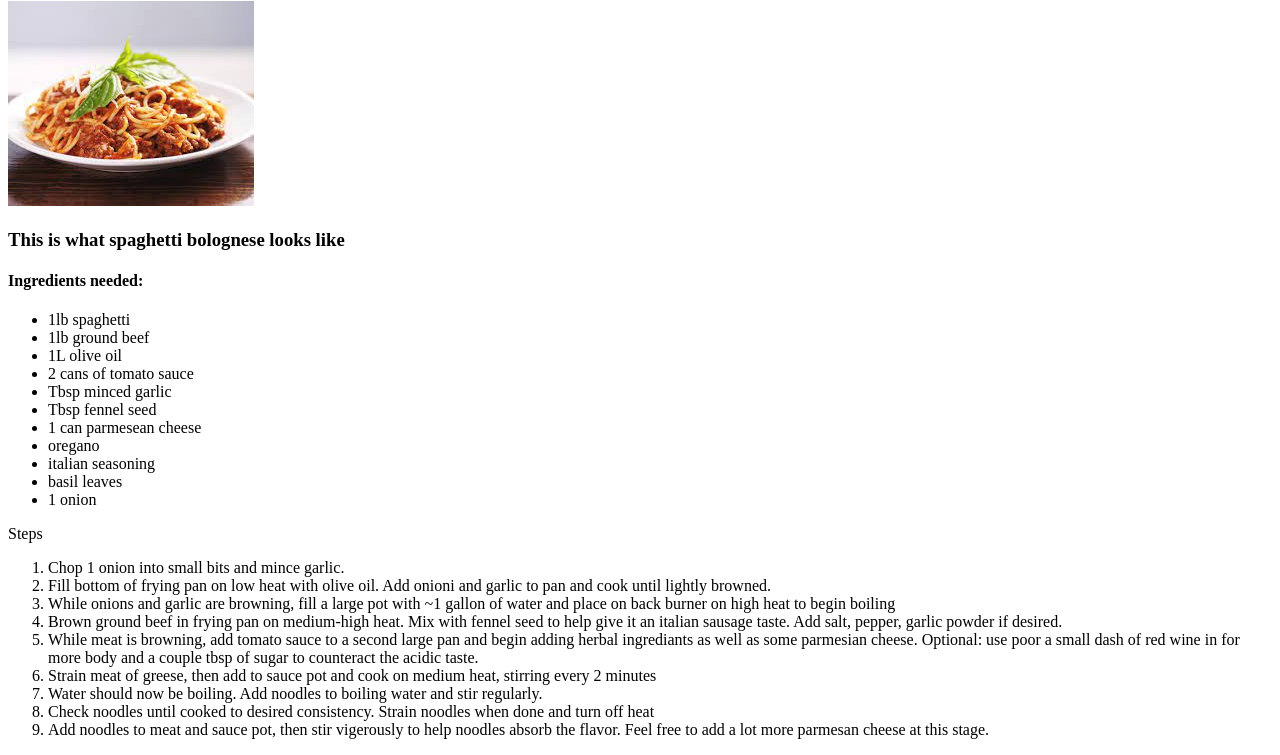
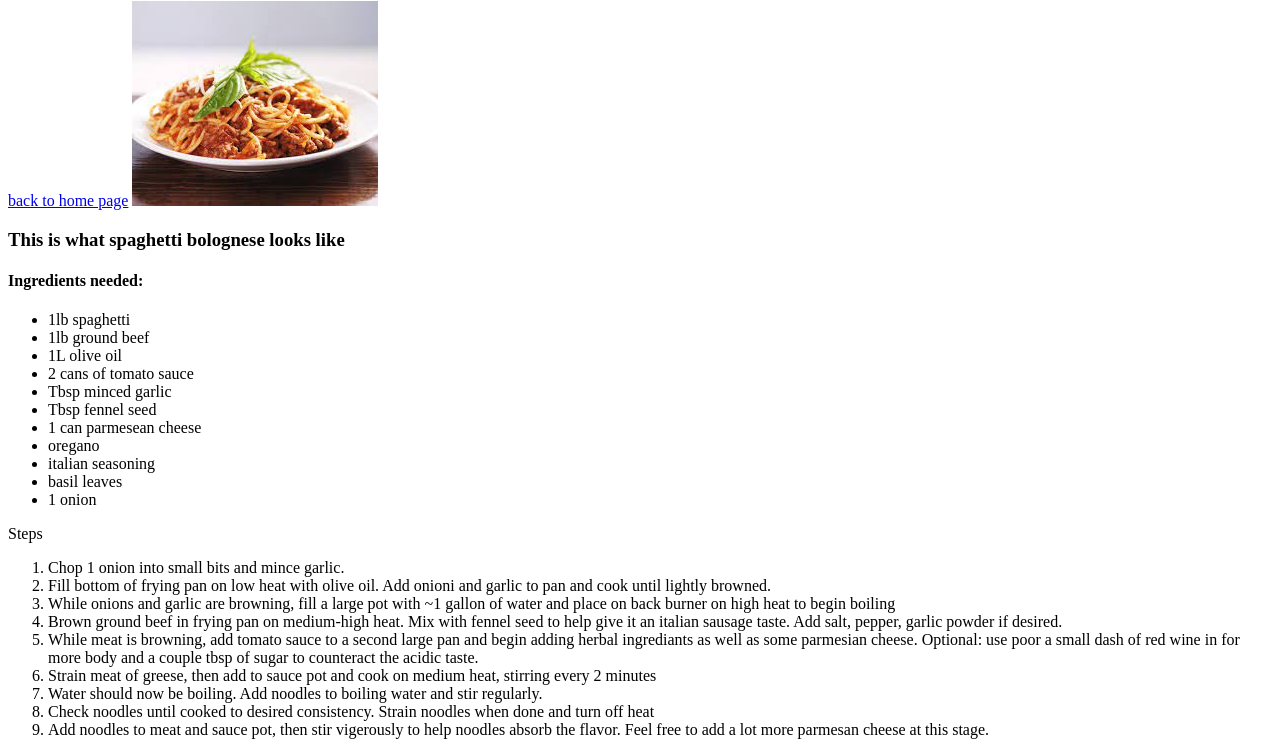
Before and after one commit to manski117/odin-recipes, a plain HTML site: page recipes/meat-pasta.html in a window 1280 px wide. Shown: the part 79-834 px from the top of the page. Drawn offline with Linux system fonts and the light colour scheme.

Commit message:
Add back to home functionality
Added a back to home page functionality to both recipe pages.
This feature currently works fine but now makes the pasta picture
look offset from text when I would like for it to be below the
text.

```diff
--- a/recipes/meat-pasta.html
+++ b/recipes/meat-pasta.html
@@ -8,7 +8,8 @@
 </head>
 <body>
     <h1>Meat Pasta</h1>
-    <img src="../recipe-images/meat-pasta1.jpg" alt="yummy noodles">
+    <a href="../index.html">back to home page</a>
+        <img src="../recipe-images/meat-pasta1.jpg" alt="yummy noodles">
     <h3>This is what spaghetti bolognese looks like</h3>
     <h4>Ingredients needed:</h4>
     <ul>
```
Also changed, not shown: recipes/burgers.html (+1 -0 lines).
